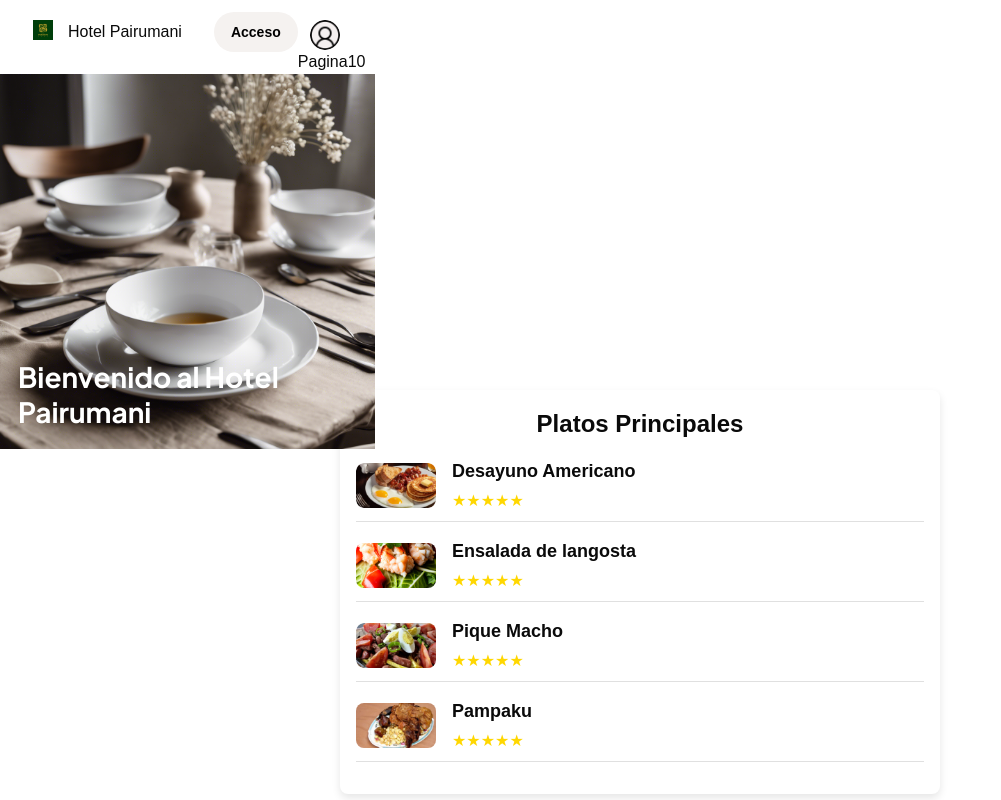
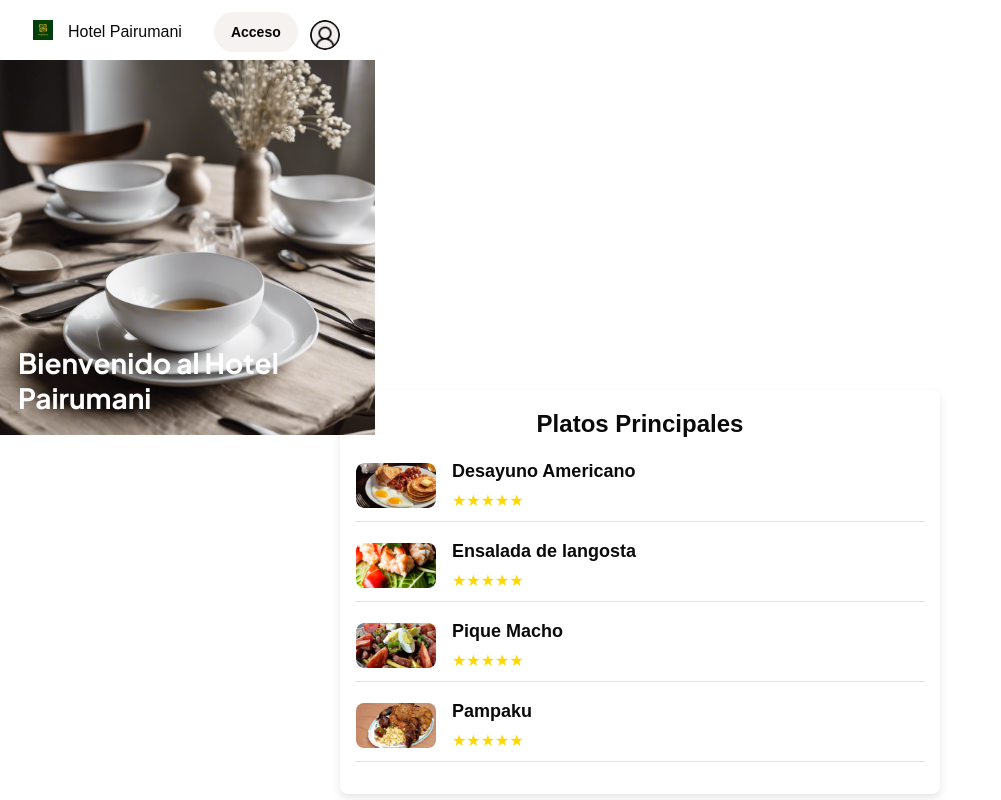
Before and after one commit to Beymar74/Proyecto-Final-Hotel-Pairumani, a Next.js app: page / in a window 1280 px wide. Shown: the top 800 px of the page, without its empty margins (0-1001 px from the left). Built offline with nearby package versions, Linux system fonts and the light colour scheme.

Commit message:
eliminar button

```diff
--- a/components/Barpro.tsx
+++ b/components/Barpro.tsx
@@ -17,9 +17,7 @@ const Barpro = () => {
         height={100}
         alt={"Icono del perfil"}
       />
-        <Link href={"/Pag10"} passHref>
-            <button>Pagina10</button>
-        </Link>
+
     </div>
     </div>
 
```
